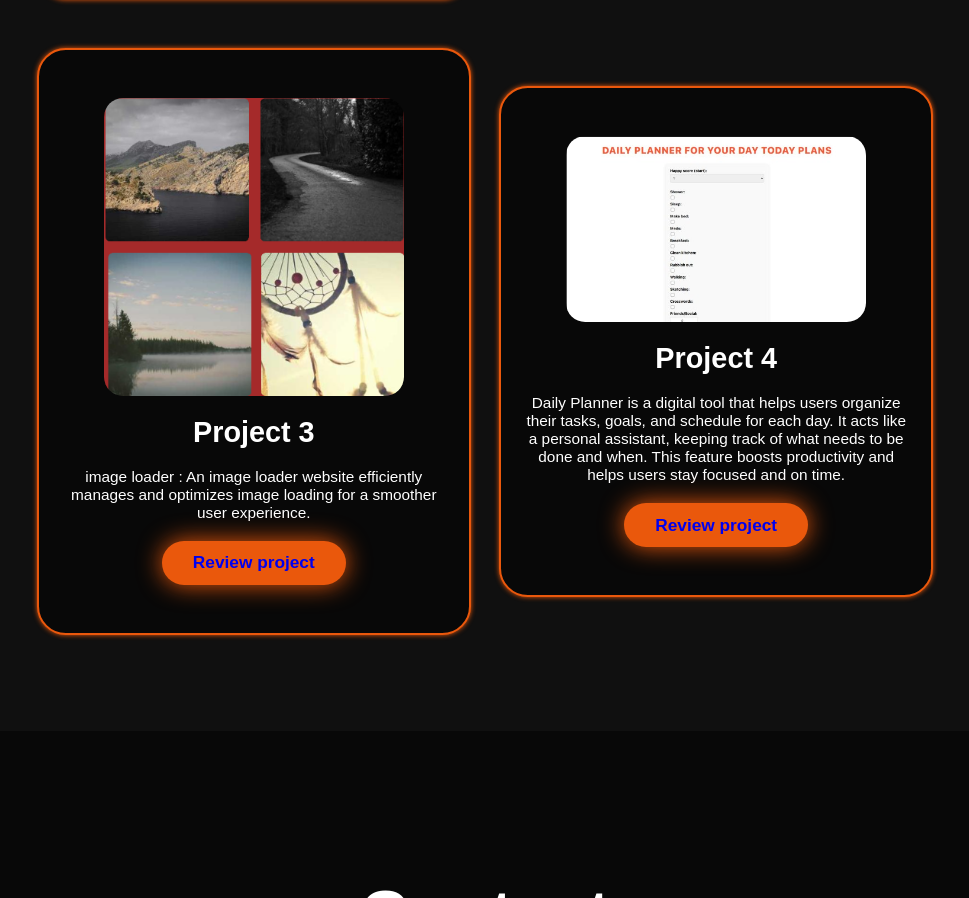
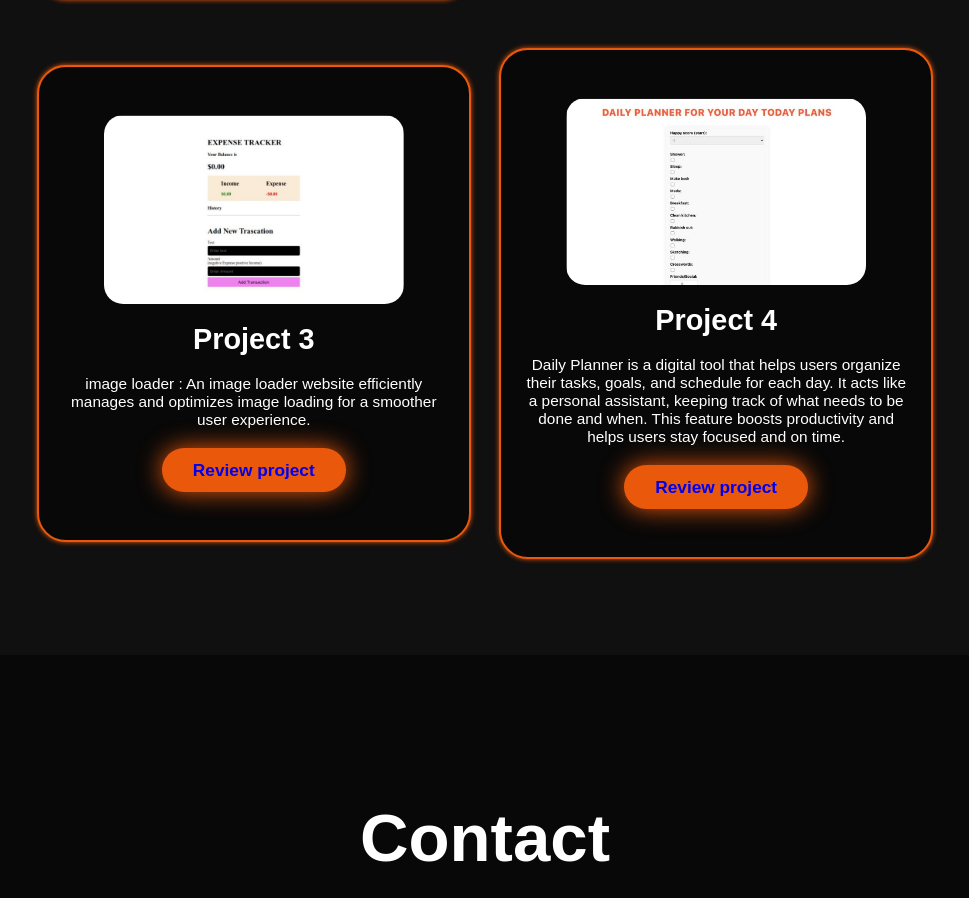
Before and after one commit to codingbot995/portfolia, a plain HTML site: page index.html in a window 1280 px wide. Shown: the part 5299-6197 px from the top of the page, without its empty margins (155-1124 px from the left). Drawn offline with nearby package versions, Linux system fonts and the light colour scheme.

```diff
--- a/index.html
+++ b/index.html
@@ -131,11 +131,11 @@
                         <div class="btn"><a href="https://ecommerce-theta-gold.vercel.app/"  target="_blank" rel="noopener noreferrer">Review project</a></div>
                     </div>
                     <div class="project-card">
-                        <img src="project5.png" alt="">
+                        <img src="expense.jpg" alt="">
                         <h3>Project 3</h3>
                         <p>image loader : An image loader website efficiently manages and optimizes
                             image loading for a smoother user experience.</p>
-                            <div class="btn"><a href="https://image-loader-p5gj.vercel.app/"  target="_blank" rel="noopener noreferrer">Review project</a></div>
+                            <div class="btn"><a href="https://expense-tracker-flame-iota.vercel.app/"  target="_blank" rel="noopener noreferrer">Review project</a></div>
                         </div>
                         <div class="project-card">
                             <img src="planner.jpg" alt="">
```
Also changed, not shown: expense.jpg (added).
